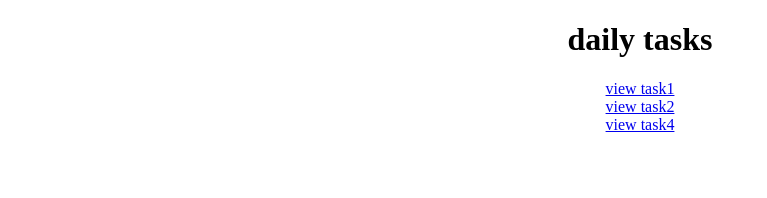
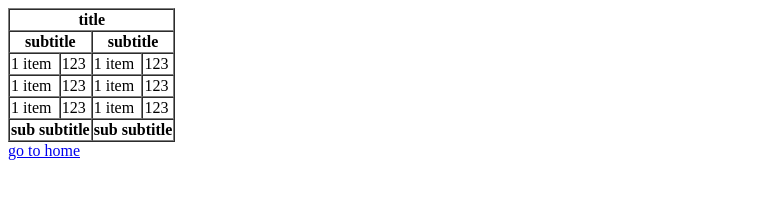
Before and after one commit to anilkanchrla/task3, a plain HTML site: page index.html in a window 1280 px wide. Shown: the whole page, without its empty margins (0-767 px from the left). Drawn offline with Linux system fonts and the light colour scheme.

Commit message:
Add files via upload

```diff
--- a/index.html
+++ b/index.html
@@ -3,18 +3,41 @@
 <head>
     <meta charset="UTF-8">
     <meta name="viewport" content="width=device-width, initial-scale=1.0">
-    <title>routing</title>
+    <title>tables</title>
 </head>
 <body>
-    <center>
-    <h1><b>daily tasks</b></h1>
-    <a href="../day1/index.html" target="blank">view task1</a>
-    </center>
-    <center>
-        <a href="../day2/index.html" target="blank">view task2</a>
-    </center>
-    <center>
-        <a href="../day4/index.html" target="blank">view task4</a>
-    </center>
+    <table border="1" cellpading="20" cellspacing="0">
+        <tr>
+            <th colspan="4">title</th>
+        </tr>
+        <tr>
+            <th colspan="2">subtitle</th>
+            <th colspan="2">subtitle</th>
+        </tr>
+        <tr>
+            <td>1 item</td>
+            <td>123</td>
+            <td>1 item</td>
+            <td>123</td>
+        </tr>
+        <tr>
+            <td>1 item</td>
+            <td>123</td>
+            <td>1 item</td>
+            <td>123</td>
+        </tr>
+        <tr>
+        <td>1 item</td>
+        <td>123</td>
+        <td>1 item</td>
+        <td>123</td>
+        </tr>
+        <tr>
+            <th colspan="2">sub subtitle</th>
+            <th colspan="2">sub subtitle</th>
+        </tr>
+
+    </table>
+    <a href="../day3/index.html">go to home</a>
 </body>
 </html>
```
